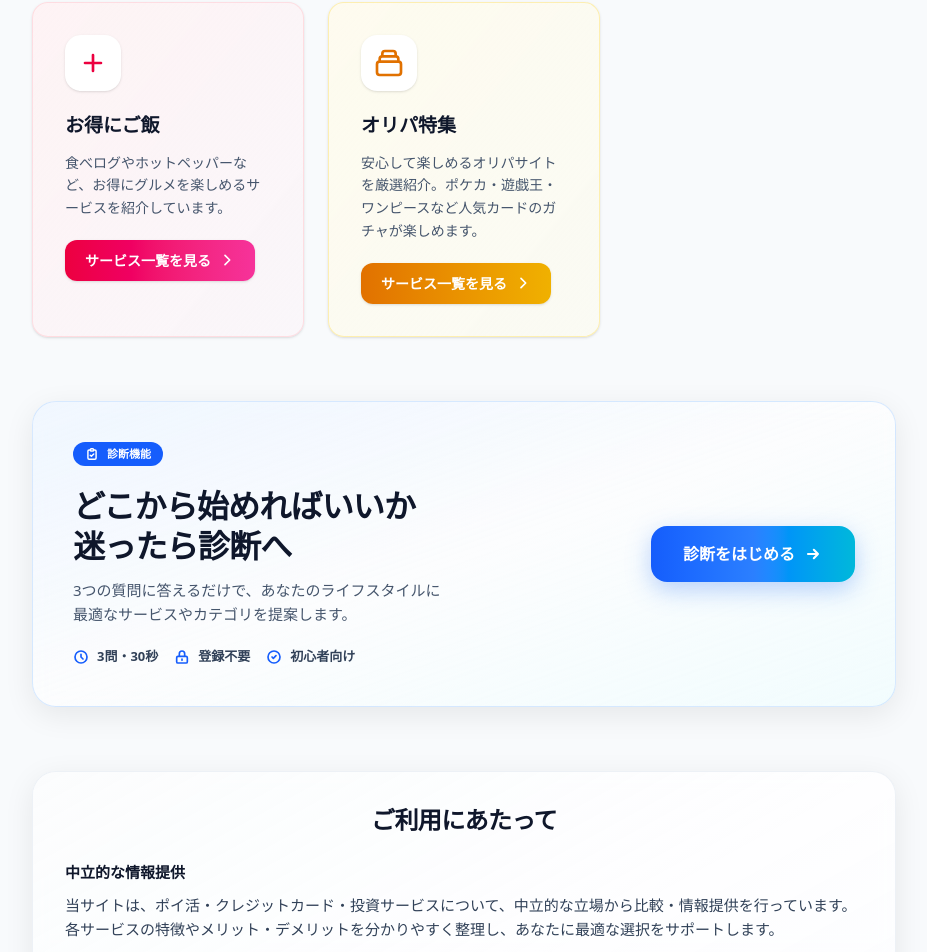
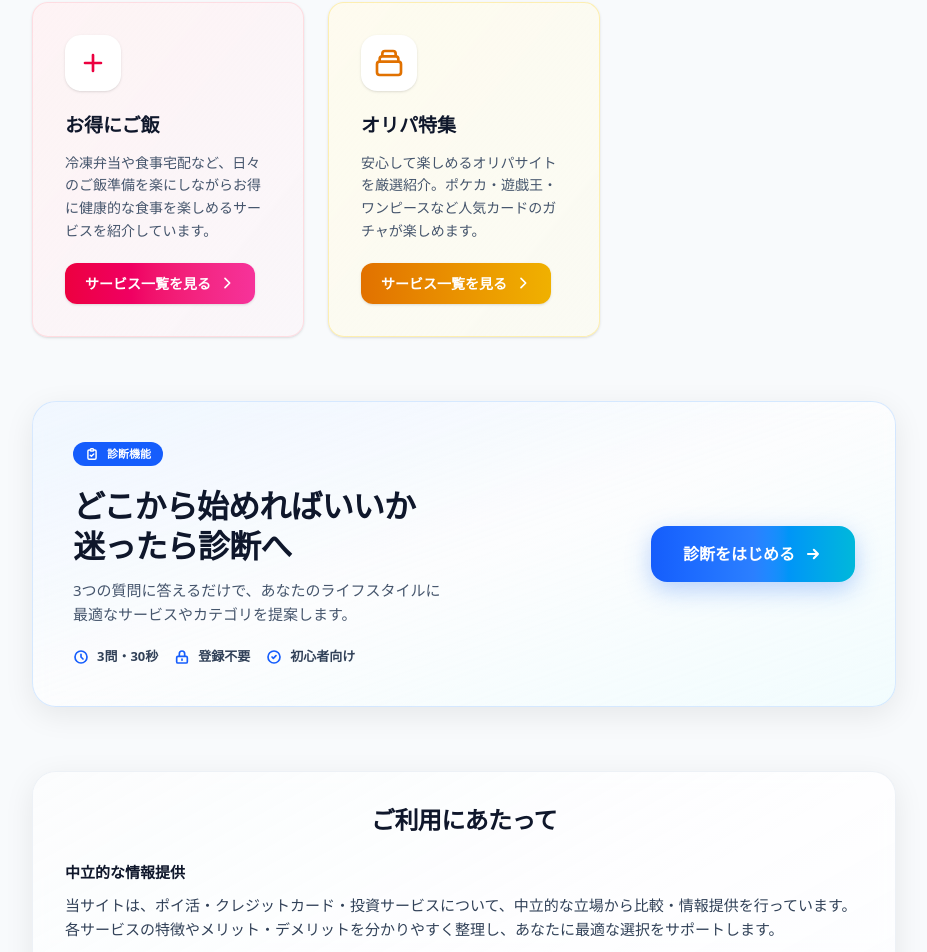
Before and after one commit to haruvv/poi-hub, a Next.js app: page / in a window 1280 px wide. Shown: the part 1051-2003 px from the top of the page, without its empty margins (176-1103 px from the left). Built offline with nearby package versions, Linux system fonts and the light colour scheme.

Commit message:
食事カテゴリの文言修正

```diff
--- a/components/top/ServiceCategories.tsx
+++ b/components/top/ServiceCategories.tsx
@@ -121,7 +121,7 @@ export const ServiceCategories = () => {
     {
       title: "お得にご飯",
       description:
-        "食べログやホットペッパーなど、お得にグルメを楽しめるサービスを紹介しています。",
+        "冷凍弁当や食事宅配など、日々のご飯準備を楽にしながらお得に健康的な食事を楽しめるサービスを紹介しています。",
       icon: (
         <svg
           className="w-8 h-8 text-rose-600"
```
